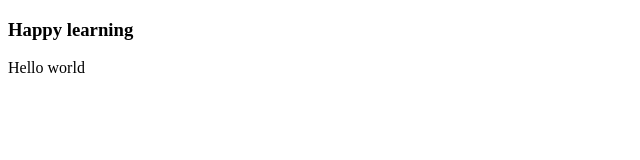
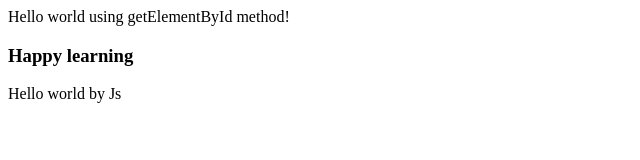
Before and after one commit to jrlvarghese/LearnHtml, a plain HTML site: page index.html in a window 1280 px wide. Shown: the whole page, without its empty margins (0-640 px from the left). Drawn offline with Linux system fonts and the light colour scheme.

Commit message:
Add another methods for output 'window.alert()' and 'getElementById'

```diff
--- a/index.html
+++ b/index.html
@@ -5,12 +5,17 @@
         <meta charset="utf-8">
     </head>
     <body>
+        <div id="test"></div>
         <h3>Happy learning</h3>
         <script>
             // this method will log output to the console
             console.log("Hello world!");
             // this method will write output in the html page itself
-            document.write("Hello world");
+            document.write("Hello world by Js");
+            // method to write into an alert box
+            window.alert('hello world!!')
+            // another method to output into the html page
+            document.getElementById('test').innerHTML = 'Hello world using getElementById method!'
         </script>
     </body>
 </html>
```
